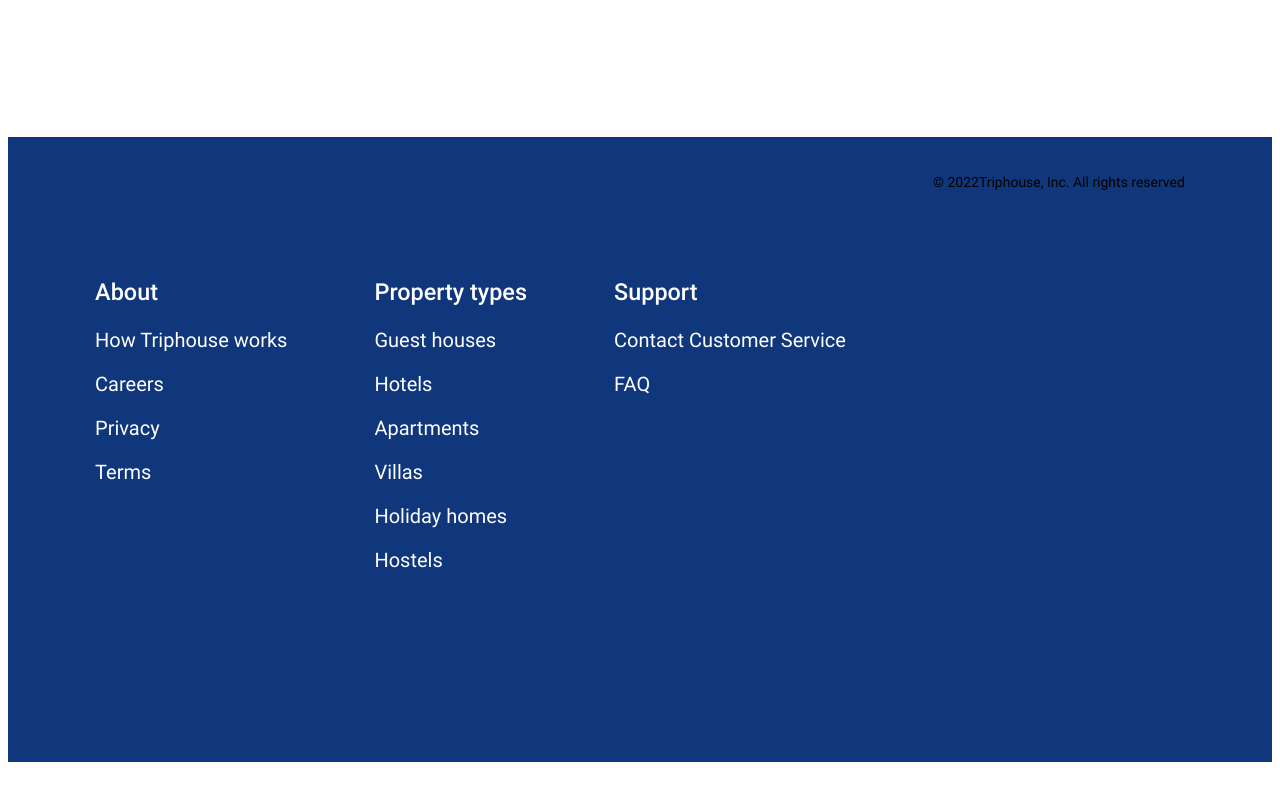
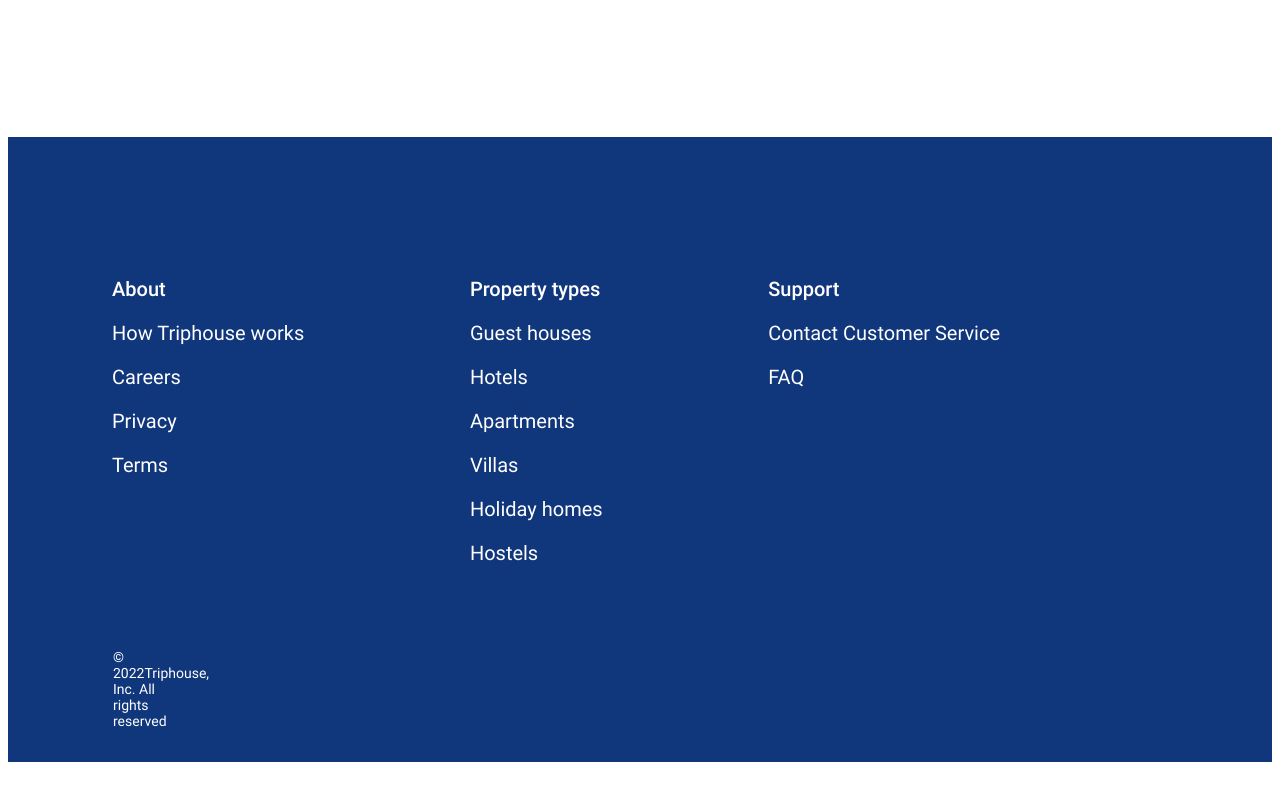
Before and after one commit to KusakinAliaksei/if-html, a plain HTML site: page index.html in a window 1280 px wide. Shown: the part 496-1296 px from the top of the page. After the commit the page ends 1266 px from the top, so only its background shows below. Drawn offline with Linux system fonts and the light colour scheme.

Commit message:
followed the advice to fix the code

```diff
--- a/index.html
+++ b/index.html
@@ -12,12 +12,12 @@
   </head>
   <body>
     <div class="section-container">
-      <h1 class="text-first">What do we offer</h1>
+      <h1 class="section-title">What do we offer</h1>
 
       <hr class="line" />
       <div class="connect-cards">
         <div class="image-connect">
-          <img src="/image/support.png" alt="support_24/7" />
+          <img src="image/support.png" alt="support_24/7" />
           <p class="text_title">Support 24/7</p>
         </div>
 
@@ -39,6 +39,9 @@
     </div>
     <!------------------------------------------------>
 
+
+
+    <div class="general-footer">
       <div class="footer-container">
         <div class="colum-about all-colum">
           <h3 class="top-colum">About</h3>
@@ -63,10 +66,8 @@
           <p>Contact Customer Service</p>
           <p>FAQ</p>
         </div>
-
-      <h6 class="copyright_sign">© 2022Triphouse, Inc. All rights reserved</h6>
       </div>
-
-
+      <p class="copyright_sign">© 2022Triphouse, Inc. All rights reserved</p>
+    </div>
   </body>
 </html>
--- a/style/style.css
+++ b/style/style.css
@@ -12,7 +12,7 @@
   height: 625px;
 }
 
-.text-first {
+.section-title {
   display: inline-block;
   width: 306px;
   height: 47px;
@@ -56,13 +56,21 @@
 
 /*________________________________________________________*/
 
-.footer-container {
+
+.general-footer {
   background: #10367C;
-  display: flex;
-  justify-content: space-evenly;
   max-width: 1440px;
   height: 625px;
+  align-items: center;
+}
+
+
+.footer-container {
+
   line-height: 24px;
+  display: flex;
+  justify-content: space-between;
+  margin: 0 272px 64px 104px;
 }
 
 .all-colum {
@@ -70,14 +78,18 @@
   font-size: 20px;
   margin-top: 120px;
   color: #FFFFFF;
+
 }
 
 .top-colum {
   font-weight: 500;
   display: block;
+  font-size: 20px;
 }
 
+
 .copyright_sign {
-
+  color: #FFFFFF;
+  margin: 0 1082px 120px 105px;
   font-size: 14px;
 }
```
Lines whose indentation alone changed are shown as unchanged.
